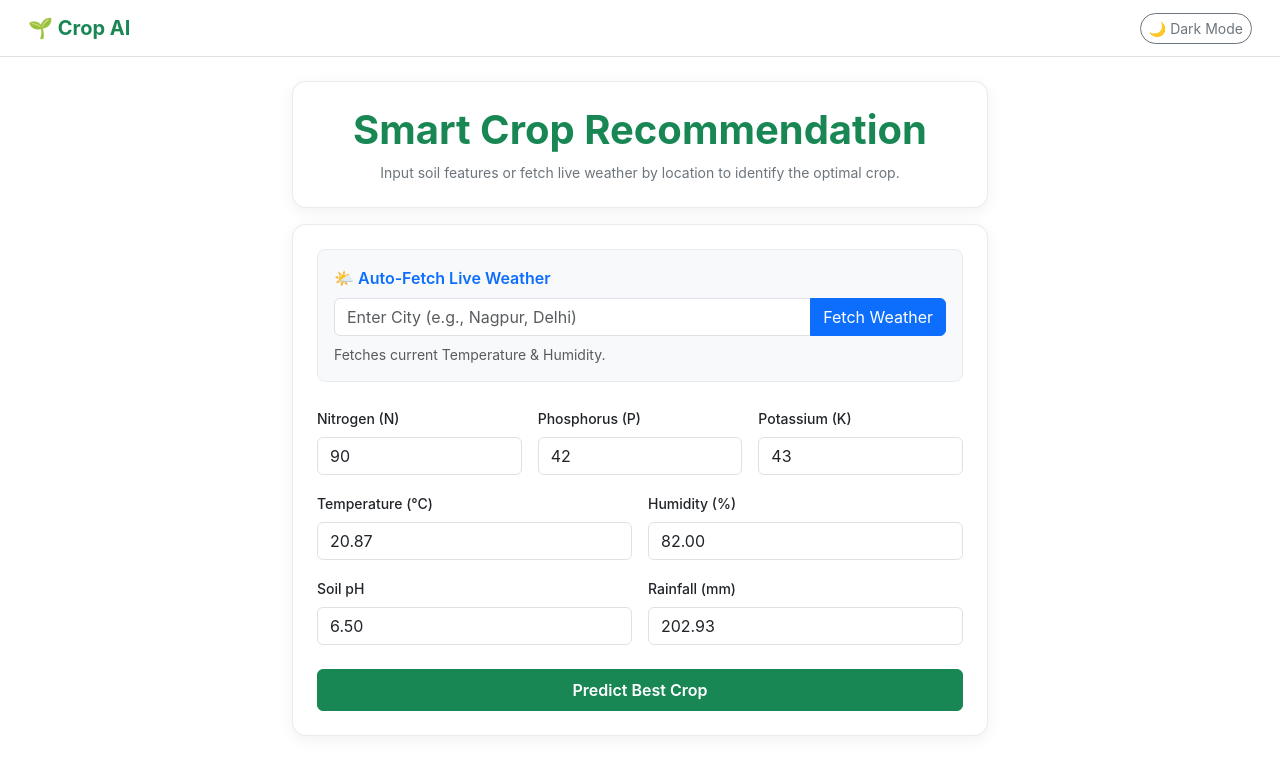
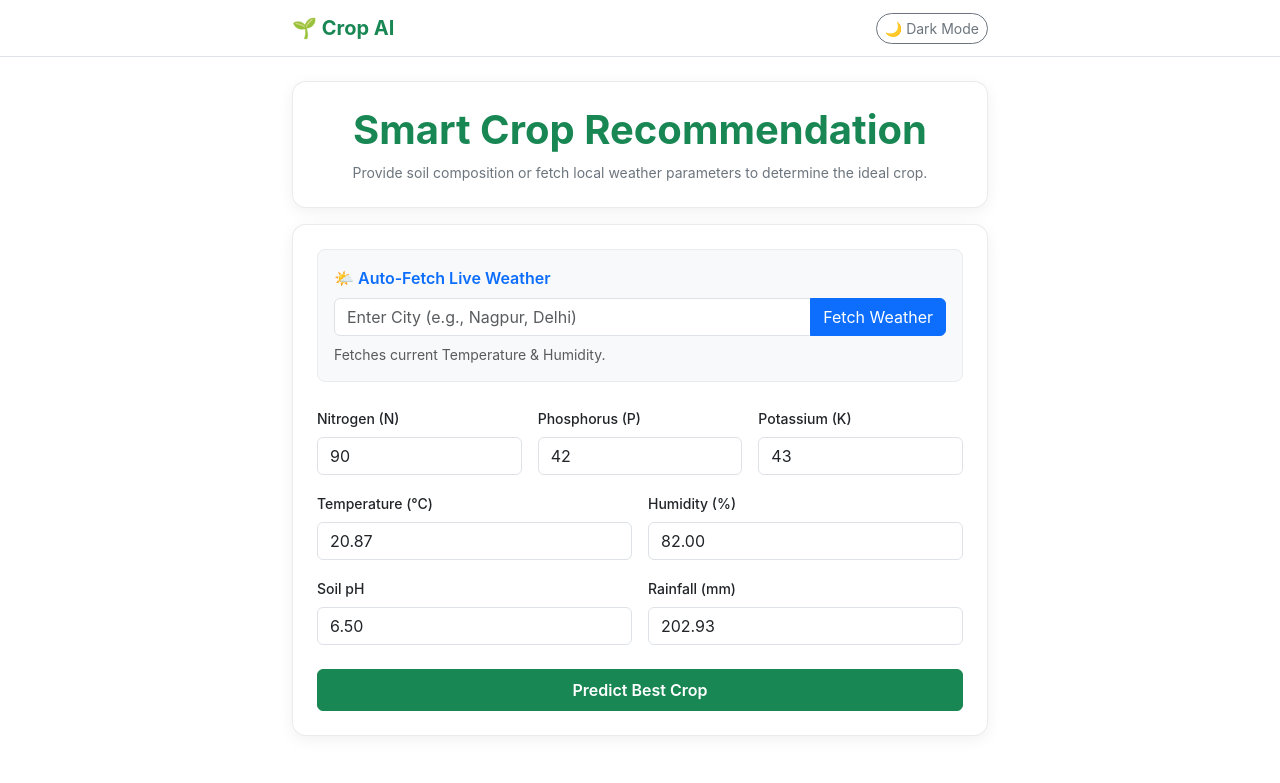
Before and after one commit to itz-coderarnab/crop-recommendation-api, a FastAPI app: page / in a window 1280 px wide. Shown: the top 783 px of the page. Run offline with FastAPI, Linux system fonts and the light colour scheme.

Commit message:
Fix weather endpoint JSON response and update responsive UI

```diff
--- a/app/main.py
+++ b/app/main.py
@@ -1,23 +1,20 @@
-from fastapi import FastAPI, HTTPException, Request
-from fastapi.responses import HTMLResponse
-from fastapi.templating import Jinja2Templates
-from pydantic import BaseModel, Field
+import os
+import httpx
 import joblib
 import numpy as np
-import httpx
-import os
+from fastapi import FastAPI, HTTPException, Request, Query
+from fastapi.responses import HTMLResponse, JSONResponse
+from fastapi.templating import Jinja2Templates
+from pydantic import BaseModel
 
-app = FastAPI(title="Crop Recommendation System with Auto-Weather")
+app = FastAPI(title="Crop Recommendation API")
 
-# Path setup for model and templates
 BASE_DIR = os.path.dirname(os.path.abspath(__file__))
 MODEL_PATH = os.path.join(BASE_DIR, "model.pkl")
 TEMPLATES_DIR = os.path.join(BASE_DIR, "templates")
 
 templates = Jinja2Templates(directory=TEMPLATES_DIR)
-
-# Set your OpenWeatherMap API Key here or via environment variable
-WEATHER_API_KEY = os.getenv("OPENWEATHER_API_KEY", "YOUR_OPENWEATHER_API_KEY")
+WEATHER_API_KEY = os.getenv("OPENWEATHER_API_KEY", "").strip()
 
 try:
     model = joblib.load(MODEL_PATH)
@@ -33,46 +30,41 @@ class CropInput(BaseModel):
     ph: float
     rainfall: float
 
-# 1. Serve Frontend UI
-@app.get("/", response_class=HTMLResponse)
-def render_frontend(request: Request):
-    return templates.TemplateResponse(
-        request=request,
-        name="index.html"
-    )
 
-# 2. Automated Weather Capture Endpoint
-@app.get("/weather")
-async def get_weather(city: str):
-    if WEATHER_API_KEY == "YOUR_OPENWEATHER_API_KEY":
+# ==========================================
+# 1. API ROUTES MUST COME FIRST
+# ==========================================
+
+@app.get("/weather", response_class=JSONResponse)
+async def get_weather(city: str = Query(..., min_length=1)):
+    if not WEATHER_API_KEY or WEATHER_API_KEY == "YOUR_OPENWEATHER_API_KEY":
         raise HTTPException(status_code=400, detail="OpenWeather API key is not configured.")
 
     url = f"https://api.openweathermap.org/data/2.5/weather?q={city}&appid={WEATHER_API_KEY}&units=metric"
 
     async with httpx.AsyncClient() as client:
-        response = await client.get(url)
+        try:
+            response = await client.get(url, timeout=8.0)
+        except httpx.RequestError:
+            raise HTTPException(status_code=503, detail="Unable to connect to OpenWeather service.")
+
         if response.status_code != 200:
-            raise HTTPException(status_code=404, detail="City not found or weather service unavailable.")
+            raise HTTPException(status_code=response.status_code, detail=f"City '{city}' not found.")
 
         data = response.json()
         return {
-            "city_name": data["name"],
+            "city_name": data.get("name", city),
             "temperature": round(data["main"]["temp"], 2),
             "humidity": round(data["main"]["humidity"], 2)
         }
 
-# 3. Model Prediction Endpoint
-@app.post("/predict")
+
+@app.post("/predict", response_class=JSONResponse)
 def predict_crop(data: CropInput):
     if model is None:
-        raise HTTPException(status_code=500, detail="ML model file missing.")
+        raise HTTPException(status_code=500, detail="Model file missing.")
 
-    features = np.array([[
-        data.N, data.P, data.K,
-        data.temperature, data.humidity,
-        data.ph, data.rainfall
-    ]])
-
+    features = np.array([[data.N, data.P, data.K, data.temperature, data.humidity, data.ph, data.rainfall]])
     prediction = model.predict(features)[0]
     confidence = float(np.max(model.predict_proba(features)[0])) if hasattr(model, "predict_proba") else None
 
@@ -80,3 +72,12 @@ def predict_crop(data: CropInput):
         "recommended_crop": str(prediction),
         "confidence_score": round(confidence, 4) if confidence else None
     }
+
+
+# ==========================================
+# 2. HTML FRONTEND ROUTE MUST COME LAST
+# ==========================================
+
+@app.get("/", response_class=HTMLResponse)
+def render_frontend(request: Request):
+    return templates.TemplateResponse(request=request, name="index.html")
--- a/app/templates/index.html
+++ b/app/templates/index.html
@@ -7,13 +7,11 @@
     <!-- Bootstrap 5 CSS -->
     <link href="https://cdn.jsdelivr.net/npm/bootstrap@5.3.2/dist/css/bootstrap.min.css" rel="stylesheet">
     <style>
-        /* Smooth light/dark mode transitions */
         body {
             transition: background-color 0.3s ease, color 0.3s ease;
-            font-family: -apple-system, BlinkMacSystemFont, "Segoe UI", Roboto, Helvetica, Arial, sans-serif;
+            font-family: -apple-system, BlinkMacSystemFont, "Segoe UI", Roboto, sans-serif;
         }
 
-        /* Card & Theme Overrides */
         .card {
             border-radius: 14px;
             box-shadow: 0 4px 16px rgba(0,0,0,0.06);
@@ -47,47 +45,28 @@
             border-color: #2e7d32;
         }
 
-        /* Light Mode Custom Backgrounds */
         .bg-light-custom {
             background-color: #f8f9fa;
             border: 1px solid #e9ecef;
         }
 
-        /* Mobile Responsive Adjustments */
+        /* Mobile Layout Optimizations */
         @media (max-width: 576px) {
-            .container {
-                padding-left: 12px;
-                padding-right: 12px;
-            }
-            .main-title {
-                font-size: 1.4rem;
-            }
-            .card {
-                padding: 1.25rem !important;
-            }
-            .btn-theme-toggle {
-                font-size: 0.85rem;
-                padding: 0.35rem 0.65rem;
-            }
-            .input-group-mobile {
-                flex-direction: column;
-            }
-            .input-group-mobile input {
-                border-radius: 0.375rem !important;
-                margin-bottom: 0.5rem;
-            }
-            .input-group-mobile button {
-                border-radius: 0.375rem !important;
-                width: 100%;
-            }
+            .container { padding-left: 12px; padding-right: 12px; }
+            .main-title { font-size: 1.4rem; }
+            .card { padding: 1.25rem !important; }
+            .btn-theme-toggle { font-size: 0.85rem; padding: 0.35rem 0.65rem; }
+            .input-group-mobile { flex-direction: column; }
+            .input-group-mobile input { border-radius: 0.375rem !important; margin-bottom: 0.5rem; }
+            .input-group-mobile button { border-radius: 0.375rem !important; width: 100%; }
         }
     </style>
 </head>
 <body>
 
-    <!-- Responsive Header Bar with Dark Mode Toggle -->
+    <!-- Header Navigation Bar -->
     <nav class="navbar navbar-expand border-bottom mb-4 px-3 py-2">
-        <div class="container-fluid max-width-container">
+        <div class="container-fluid" style="max-width: 720px;">
             <span class="navbar-brand fw-bold text-success fs-5">🌱 Crop AI</span>
             <button class="btn btn-outline-secondary btn-sm rounded-pill btn-theme-toggle ms-auto" id="themeToggle" onclick="toggleNightMode()">
                 🌙 Dark Mode
@@ -96,27 +75,28 @@
     </nav>
 
     <div class="container pb-5" style="max-width: 720px;">
-        <!-- Header Card -->
+        <!-- Title Card -->
         <div class="card p-4 mb-3 text-center">
             <h1 class="main-title text-success fw-bold mb-2">Smart Crop Recommendation</h1>
-            <p class="text-secondary small mb-0">Input soil features or fetch live weather by location to identify the optimal crop.</p>
+            <p class="text-secondary small mb-0">Provide soil composition or fetch local weather parameters to determine the ideal crop.</p>
         </div>
 
-        <!-- Main Form Card -->
+        <!-- Primary Form Card -->
         <div class="card p-4">
             <form id="cropForm">
 
-                <!-- Weather Auto-Fetch Box -->
+                <!-- Weather Fetch Block -->
                 <div class="p-3 mb-4 bg-light-custom rounded-3">
                     <label class="form-label fw-semibold text-primary mb-2">🌤️ Auto-Fetch Live Weather</label>
                     <div class="input-group input-group-mobile">
                         <input type="text" id="city" class="form-control" placeholder="Enter City (e.g., Nagpur, Delhi)">
+                        <!-- type="button" prevents form submit reload -->
                         <button type="button" class="btn btn-primary" onclick="fetchWeather()">Fetch Weather</button>
                     </div>
                     <div id="weatherStatus" class="form-text text-muted mt-2">Fetches current Temperature & Humidity.</div>
                 </div>
 
-                <!-- Input Parameters Grid -->
+                <!-- Numerical Input Grid -->
                 <div class="row g-3">
                     <div class="col-6 col-sm-4">
                         <label class="form-label small fw-medium">Nitrogen (N)</label>
@@ -150,11 +130,10 @@
                     </div>
                 </div>
 
-                <!-- Submit Button -->
                 <button type="submit" class="btn btn-success w-100 mt-4 py-2 fw-semibold">Predict Best Crop</button>
             </form>
 
-            <!-- Prediction Result Container -->
+            <!-- Output Container -->
             <div id="resultCard" class="mt-4 p-3 rounded-3 text-center d-none">
                 <h5 class="mb-1">Recommended Crop: <span id="cropName" class="text-uppercase text-success fw-bold"></span></h5>
                 <small class="text-secondary">Confidence Score: <span id="confidence"></span></small>
@@ -162,9 +141,9 @@
         </div>
     </div>
 
-    <!-- JavaScript Logic -->
+    <!-- Client JavaScript Logic -->
     <script>
-        // 1. Dark Mode Theme Controller
+        // 1. Theme Switcher Logic
         function setTheme(theme) {
             document.documentElement.setAttribute('data-bs-theme', theme);
             const toggleBtn = document.getElementById('themeToggle');
@@ -180,29 +159,38 @@
 
         function toggleNightMode() {
             const currentTheme = localStorage.getItem('theme') || 'light';
-            const newTheme = currentTheme === 'light' ? 'dark' : 'light';
-            setTheme(newTheme);
+            setTheme(currentTheme === 'light' ? 'dark' : 'light');
         }
 
-        // Initialize Theme preference on boot
         document.addEventListener('DOMContentLoaded', () => {
-            const savedTheme = localStorage.getItem('theme') || 'light';
-            setTheme(savedTheme);
+            setTheme(localStorage.getItem('theme') || 'light');
         });
 
-        // 2. Fetch Weather API Call
+        // 2. Weather Fetch Handler
         async function fetchWeather() {
-            const city = document.getElementById('city').value;
+    const cityInput = document.getElementById('city');
     const status = document.getElementById('weatherStatus');
-            if (!city) {
+
+    if (!cityInput || !cityInput.value.trim()) {
         alert('Please enter a city name!');
         return;
     }
+
+    const cityName = cityInput.value.trim();
     status.innerText = "Fetching weather...";
     status.className = "form-text text-primary";
 
     try {
-                const response = await fetch(`/weather?city=${encodeURIComponent(city)}`);
+        const response = await fetch(`/weather?city=${encodeURIComponent(cityName)}`);
+
+        // Ensure response is JSON
+        const contentType = response.headers.get("content-type");
+        if (!contentType || !contentType.includes("application/json")) {
+            status.innerText = "Server Error: /weather endpoint returned HTML instead of JSON. Ensure Uvicorn was restarted.";
+            status.className = "form-text text-danger";
+            return;
+        }
+
         const data = await response.json();
 
         if (response.ok) {
@@ -215,14 +203,16 @@
             status.className = "form-text text-danger";
         }
     } catch (err) {
-                status.innerText = "Error fetching weather.";
+        console.error("Fetch Error:", err);
+        status.innerText = "Error connecting to weather service.";
         status.className = "form-text text-danger";
     }
 }
 
-        // 3. Form Submission Handling
+        // 3. Prediction Submission Handler
         document.getElementById('cropForm').addEventListener('submit', async (e) => {
             e.preventDefault();
+
             const payload = {
                 N: parseFloat(document.getElementById('N').value),
                 P: parseFloat(document.getElementById('P').value),
@@ -242,14 +232,16 @@
 
                 const data = await res.json();
                 const resultDiv = document.getElementById('resultCard');
+
                 if (res.ok) {
                     document.getElementById('cropName').innerText = data.recommended_crop;
-                    document.getElementById('confidence').innerText = (data.confidence_score * 100).toFixed(1) + "%";
+                    document.getElementById('confidence').innerText = data.confidence_score ? (data.confidence_score * 100).toFixed(1) + "%" : "N/A";
                     resultDiv.className = "mt-4 p-3 rounded-3 text-center bg-success-subtle text-success border border-success d-block";
                 } else {
-                    alert('Prediction failed.');
+                    alert('Prediction error: ' + (data.detail || 'Invalid input parameters'));
                 }
             } catch (err) {
+                console.error("Prediction Error:", err);
                 alert('Error connecting to prediction server.');
             }
         });
```
Lines whose indentation alone changed are shown as unchanged.
